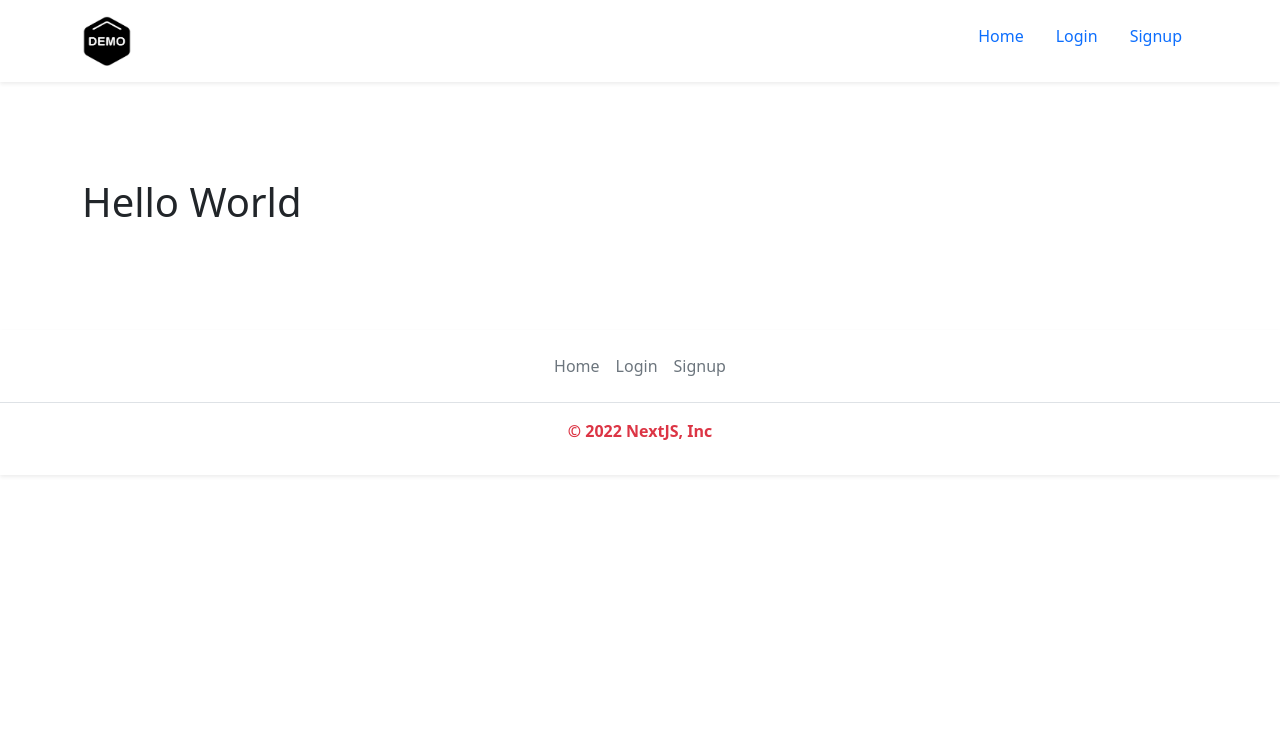
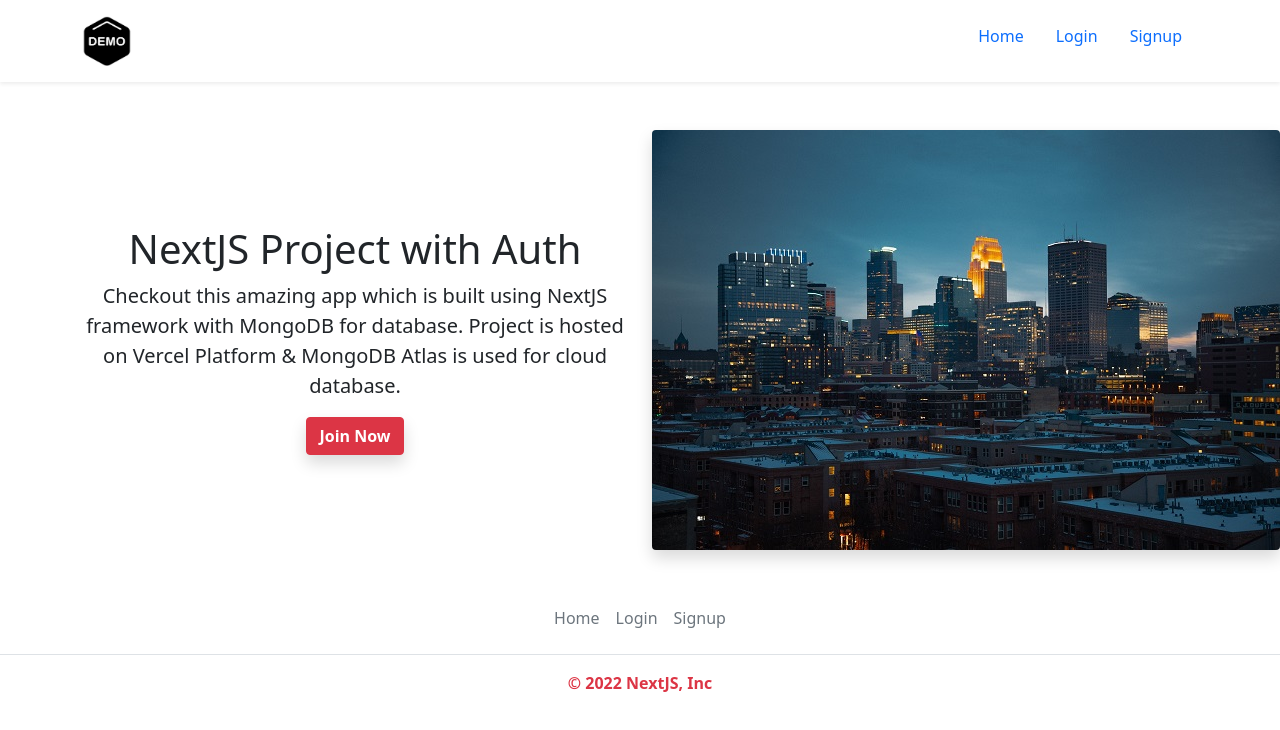
Before and after one commit to ganguly2021/next_auth_project, a Next.js app: page / in a window 1280 px wide. Shown: the top 730 px of the page. Built offline with nearby package versions, Linux system fonts and the light colour scheme.

Commit message:
home page setup.

```diff
--- a/front_end/components/Layout/Footer.js
+++ b/front_end/components/Layout/Footer.js
@@ -13,8 +13,7 @@ function Footer() {
   }, []);
 
   return (
-    <div>
-      <footer className="py-3 my-4 shadow-sm">
+    <footer className="py-5">
       <ul className="nav justify-content-center border-bottom pb-3 mb-3">
         <li className="nav-item">
           <Link href="/">
@@ -66,7 +65,6 @@ function Footer() {
         &copy; {new Date().getFullYear()} NextJS, Inc
       </p>
     </footer>
-    </div>
   );
 }
 
--- /dev/null
+++ b/front_end/components/Layout/Home.js
@@ -0,0 +1,32 @@
+import React from "react";
+import Link from "next/link";
+
+function Home() {
+  return (
+    <div className="container-fluid">
+      <div className="container mt-5">
+        <div className="row">
+          <div className="col-md-6 my-auto text-center animate__animated animate__fadeInLeft">
+            <h1>NextJS Project with Auth</h1>
+            <p className="lead">
+              Checkout this amazing app which is built using NextJS framework
+              with MongoDB for database. Project is hosted on Vercel Platform &
+              MongoDB Atlas is used for cloud database.
+            </p>
+            <Link href="/login">
+              <a className="btn btn-danger fw-bold shadow">Join Now</a>
+            </Link>
+          </div>
+          <div className="col-md-6 my-auto text-center">
+            <img
+              src="/images/side_image.jpg"
+              className="shadow rounded animate__animated animate__fadeInRight"
+            />
+          </div>
+        </div>
+      </div>
+    </div>
+  );
+}
+
+export default Home;
--- a/pages/index.js
+++ b/pages/index.js
@@ -1,11 +1,6 @@
-import React from 'react'
+import React from "react";
+import Home from "./../front_end/components/Layout/Home";
 
-export default function Home() {
-  return (
-    <div className='container-fluid'>
-      <div className='container my-5 py-5'>
-        <h1>Hello World</h1>
-      </div>
-    </div>
-  )
+export default function HomePage() {
+  return <Home />;
 }
```
Also changed, not shown: public/images/side_image.jpg (added). Lines whose indentation alone changed are shown as unchanged.
